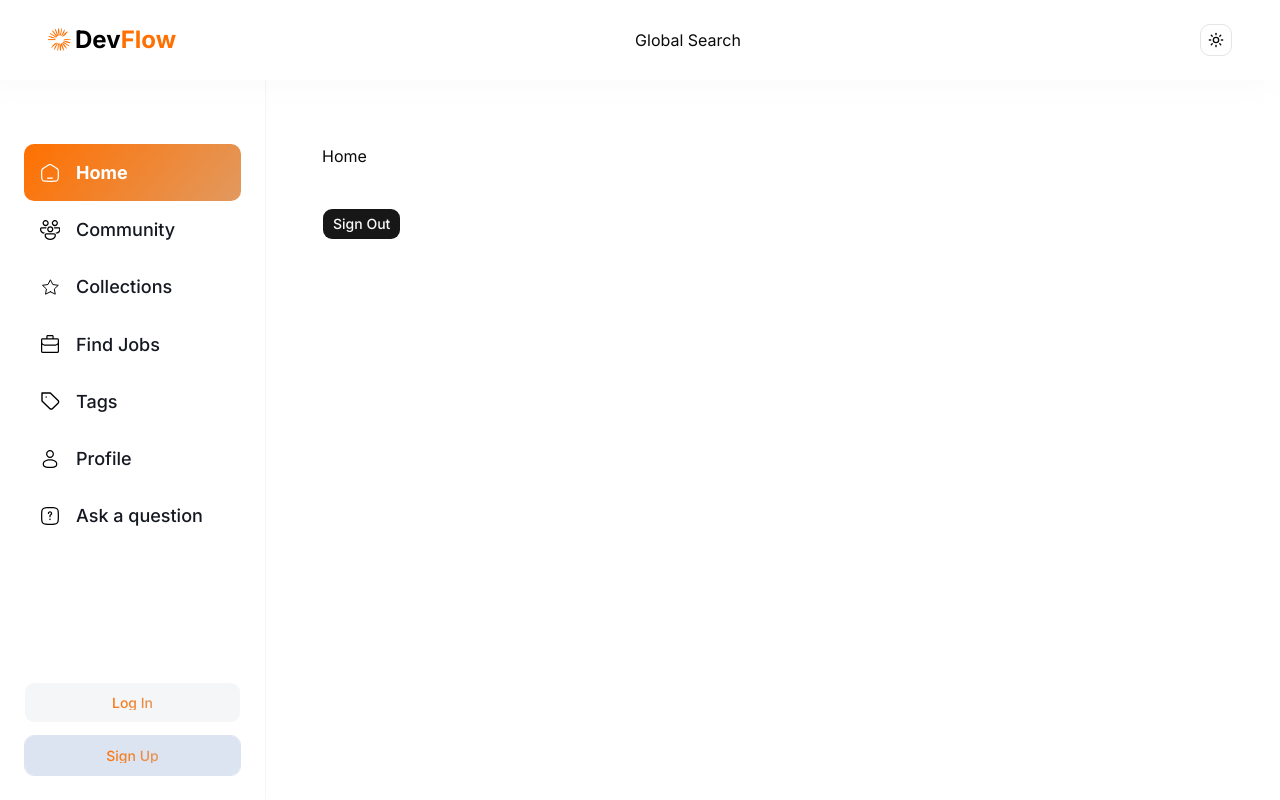
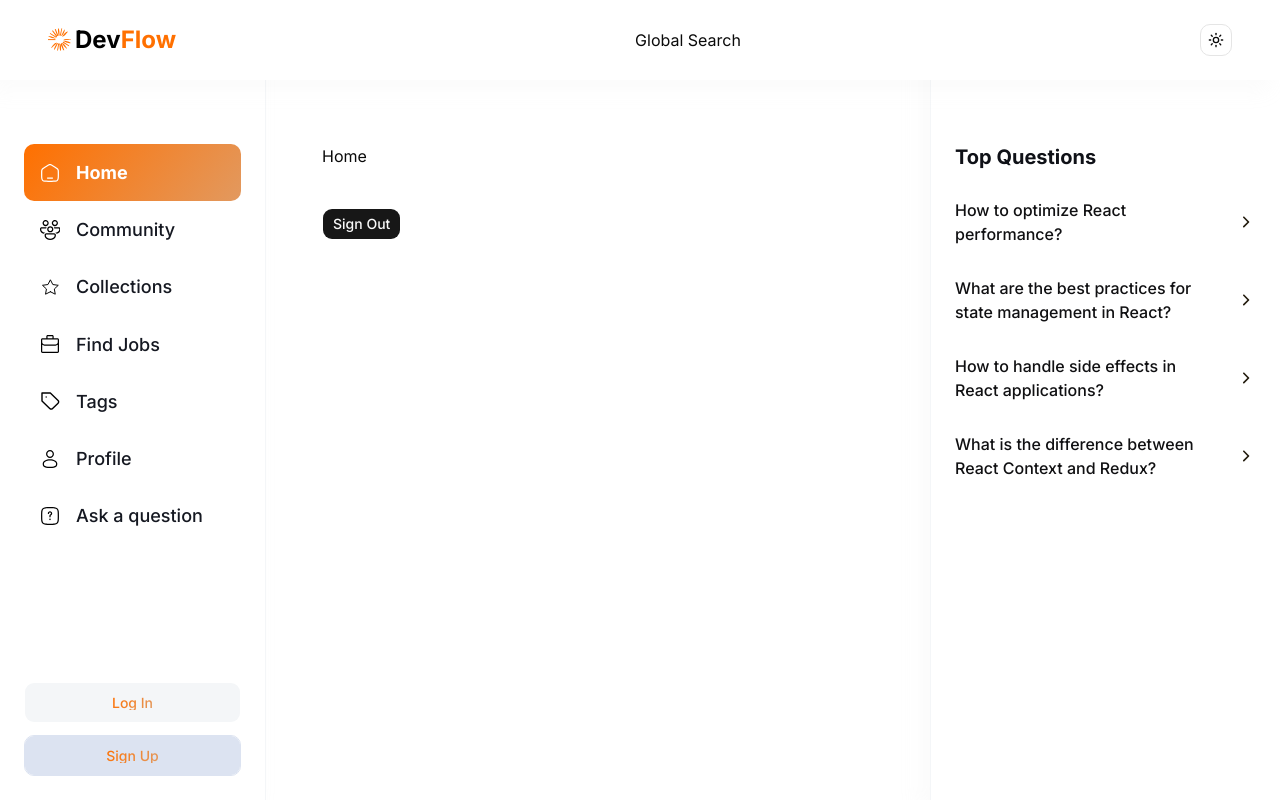
Before and after one commit to mirza-sync/dev-overflow, a Next.js app: page / in a window 1280 px wide. Built offline with nearby package versions, Linux system fonts and the light colour scheme; no server answers.

Commit message:
Implement right sidebar

```diff
--- a/app/(root)/layout.tsx
+++ b/app/(root)/layout.tsx
@@ -1,5 +1,6 @@
 import LeftSidebar from "@/components/navigation/LeftSidebar";
 import Navbar from "@/components/navigation/navbar";
+import RightSidebar from "@/components/navigation/RightSidebar";
 
 const RootLayout = ({ children }: { children: React.ReactNode }) => {
   return (
@@ -7,9 +8,12 @@ const RootLayout = ({ children }: { children: React.ReactNode }) => {
       <Navbar />
       <div className="flex">
         <LeftSidebar />
+
         <section className="flex min-h-screen flex-1 flex-col px-6 pt-36 pb-6 max-md:pb-14 sm:px-14">
           <div className="mx-auto w-full max-w-5xl">{children}</div>
         </section>
+
+        <RightSidebar />
       </div>
     </main>
   );
--- /dev/null
+++ b/components/navigation/RightSidebar.tsx
@@ -0,0 +1,50 @@
+import ROUTES from "@/constants/routes";
+import Image from "next/image";
+import Link from "next/link";
+
+const RightSidebar = () => {
+  const hotQuestions = [
+    {
+      id: "1",
+      title: "How to optimize React performance?",
+    },
+    {
+      id: "2",
+      title: "What are the best practices for state management in React?",
+    },
+    { id: "3", title: "How to handle side effects in React applications?" },
+    {
+      id: "4",
+      title: "What is the difference between React Context and Redux?",
+    },
+  ];
+
+  return (
+    <section className="custom-scrollbar background-light900_dark200 light-border shadow-light-300 sticky top-0 right-0 flex h-screen w-87.5 flex-col gap-6 overflow-y-auto border-l p-6 pt-36 max-lg:hidden dark:shadow-none">
+      <div>
+        <h3 className="h3-bold text-dark200_light900">Top Questions</h3>
+
+        <div className="mt-7 flex w-full flex-col gap-7.5">
+          {hotQuestions.map(({ id, title }) => (
+            <Link
+              href={ROUTES.PROFILE(id)}
+              className="flex items-center justify-between gap-7"
+              key={id}
+            >
+              <p className="text-dark500_light700 font-medium">{title}</p>
+              <Image
+                src="/icons/chevron-right.svg"
+                alt="Chevron Right"
+                width={20}
+                height={20}
+                className="invert-colors"
+              />
+            </Link>
+          ))}
+        </div>
+      </div>
+    </section>
+  );
+};
+
+export default RightSidebar;
--- a/constants/routes.ts
+++ b/constants/routes.ts
@@ -2,6 +2,7 @@ const ROUTES = {
   HOME: "/",
   SIGN_IN: "/sign-in",
   SIGN_UP: "/sign-up",
+  PROFILE: (id: string) => `/profile/${id}`,
 };
 
 export default ROUTES;
```
